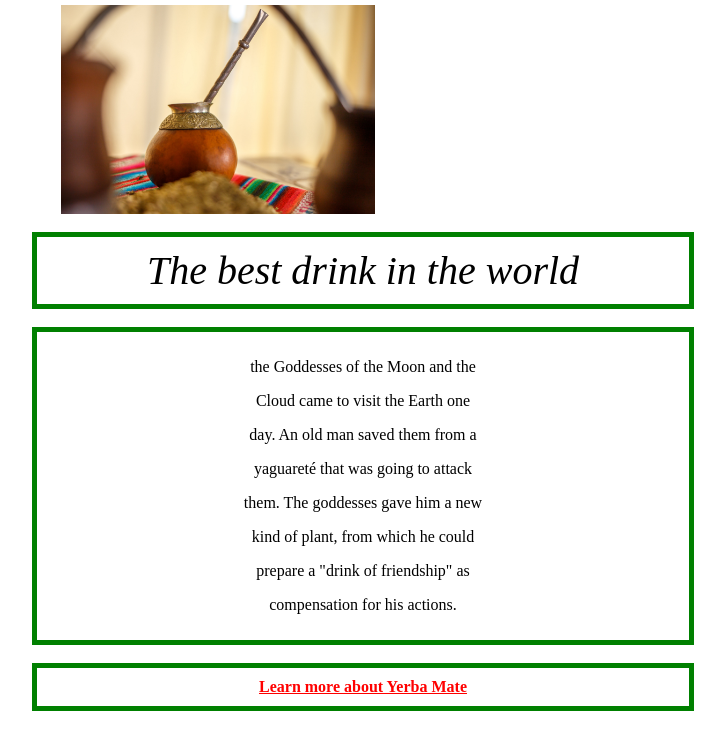
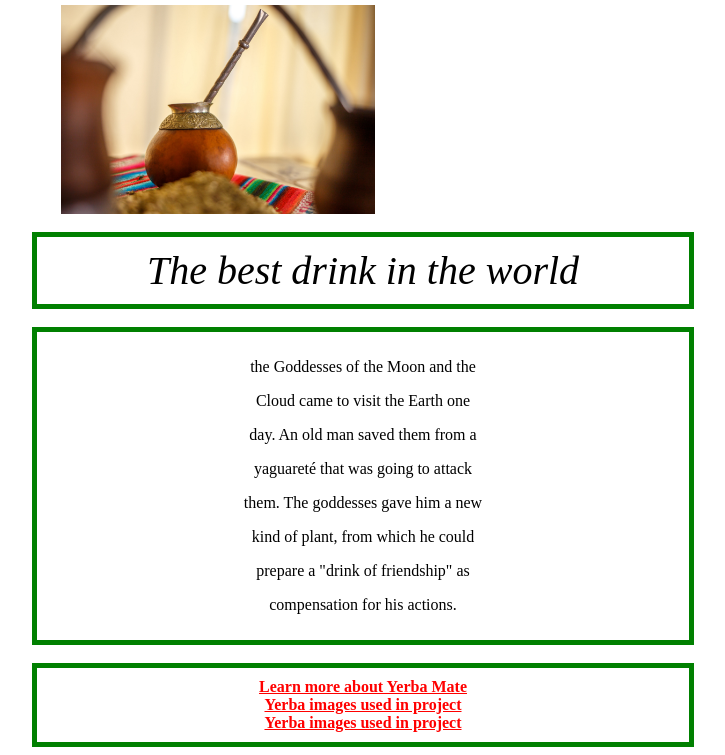
Before and after one commit to psajdak1000/yerbamatetribute, a plain HTML site: page index.html in a window 1280 px wide. Shown: the part 1234-1989 px from the top of the page, without its empty margins (277-1002 px from the left). Before the commit the page ends 1953 px from the top, so only its background shows below. Drawn offline with Linux system fonts and the light colour scheme.

Commit message:
bibliography

```diff
--- a/index.html
+++ b/index.html
@@ -46,6 +46,11 @@
 <br>
 <div class="center">
  <a href="https://en.wikipedia.org/wiki/Yerba_mate" target="_blank" id="tribute-link">Learn more about Yerba Mate</a>
+ <br>
+ <a href="https://pixabay.com/pl/images/search/yerba/" target="_blank" id="tribute-link">Yerba images used in project</a>
+ <br>
+ <a href="https://www.pexels.com/search/yerba/" target="_blank" id="tribute-link">Yerba images used in project</a>
+ <br>
 </div>
 </div>
  </body>
```
Also changed, not shown: README.txt (deleted).
